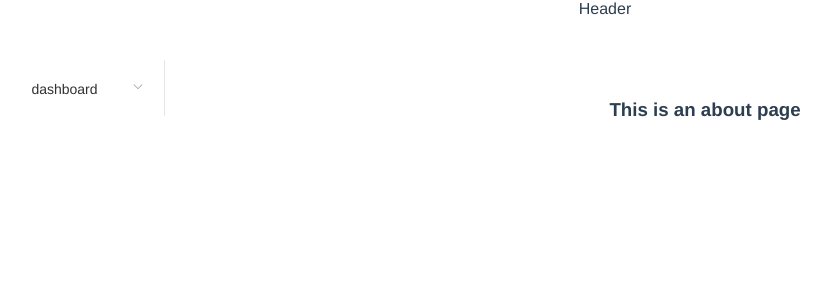
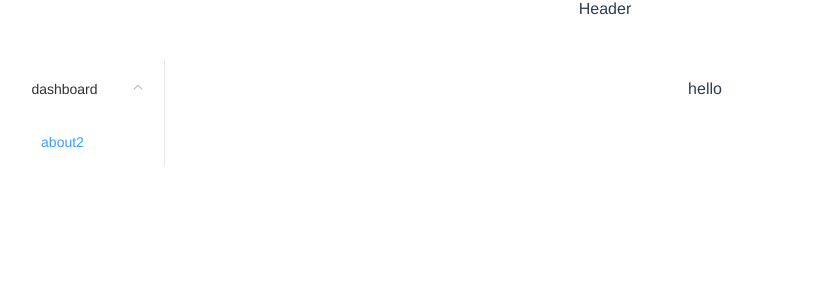
Before and after one commit to Mr-giraff/vue-person-practice, a Vue app: page /test/about/child2 in a window 1280 px wide. Shown: the top 300 px of the page, without its empty margins (35-866 px from the left). Built offline with nearby package versions, Linux system fonts and the light colour scheme.

Commit message:
feat:route-子级不可见时，使用父级路径

```diff
--- a/src/components/Sidebar/SidebarItem.vue
+++ b/src/components/Sidebar/SidebarItem.vue
@@ -1,5 +1,5 @@
 <template>
-  <div v-if="!hidden">
+  <div v-if="visible">
     <el-submenu v-if="hasVisibleChild(children)" :index="currentPath">
       <Item v-bind="meta" />
       <sidebar-item
@@ -29,21 +29,26 @@ export default {
     name: String,
     children: Array,
     meta: Object,
-    hidden: Boolean,
     parent: String // 父级路径
   },
   computed: {
     currentPath() {
       return this.resolvePath(this.parent, this.path);
+    },
+    visible() {
+      return this.isVisible(this.meta);
     }
   },
   methods: {
     resolvePath(parent, path) {
       return /^\//.test(path) ? path : `${parent}/${path}`;
     },
+    isVisible(meta) {
+      return !(meta && meta.hidden);
+    },
     hasVisibleChild(children) {
       if (!Array.isArray(children)) return false;
-      return children.some(child => !child.hidden);
+      return children.some(child => this.isVisible(child.meta));
     }
   }
 };
--- a/src/components/Sidebar/index.vue
+++ b/src/components/Sidebar/index.vue
@@ -14,10 +14,12 @@ export default {
   props: {
     menus: Array
   },
-  data() {
-    return {
-      activeIndex: this.$route.path
-    };
+  computed: {
+    activeIndex() {
+      // 子级不可见时，使用父级路径
+      const { path, meta, parent } = [...this.$route.matched].pop();
+      return meta && meta.hidden ? parent.path : path;
+    }
   }
 };
 </script>
--- /dev/null
+++ b/src/layout/BlankLayout.vue
@@ -0,0 +1,3 @@
+<template>
+  <router-view />
+</template>
--- a/src/router.js
+++ b/src/router.js
@@ -4,6 +4,7 @@ import Home from "./views/Home.vue";
 import Child from "./views/Child";
 
 import BasicLayout from "@/layout/BasicLayout";
+import BlankLayout from "@/layout/BlankLayout";
 
 Vue.use(Router);
 
@@ -34,7 +35,8 @@ export const routes = [
         // route level code-splitting
         // this generates a separate chunk (about.[hash].js) for this route
         // which is lazy-loaded when the route is visited.
-        component: () => import("./views/About.vue"),
+        // component: () => import("./views/About.vue"),
+        component: BlankLayout,
         redirect: { name: "child2" },
         meta: {
           title: "about2",
@@ -45,10 +47,10 @@ export const routes = [
             path: "child2",
             name: "child2",
             component: Child,
-            hidden: true,
             meta: {
               title: "child2",
-              icon: "child2"
+              icon: "child2",
+              hidden: true
             }
           }
         ]
```
